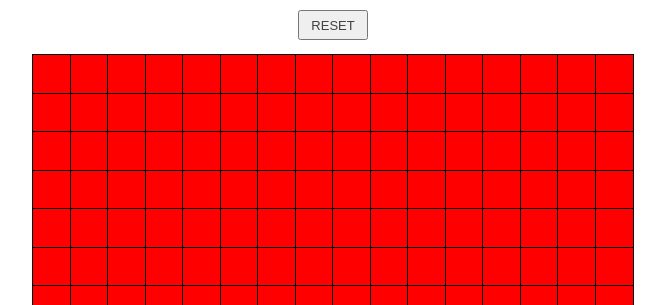
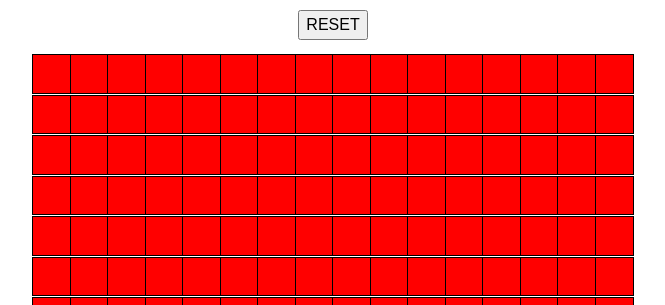
Before and after one commit to Jaharri/etch-a-sketch, a plain HTML site: page index.html in a window 1280 px wide. Shown: the top 305 px of the page, without its empty margins (307-972 px from the left). Drawn offline with Linux system fonts and the light colour scheme.

Commit message:
Need to fix grid height

```diff
--- a/js/etchasketch.js
+++ b/js/etchasketch.js
@@ -10,7 +10,11 @@ function draw(){
 	});
 }
 
-
+function checkNumber(){
+	while (Math.sqrt(blockcount) > 45){
+			blockcount = Math.pow(prompt("Please select a number between 1 and 45."), 2);
+	}
+}
 
 $(document).ready(function(){
 	$wrapper = $(".wrapper");
@@ -21,8 +25,9 @@ $(document).ready(function(){
 	$reset = $("#reset");
 	$reset.click(function(){
 //Some boxcount math -- Math.pow(prompt("How many squares per side?"), 2);
-		blockcount = Math.pow(prompt("How many squares per side?"), 2);
-		var blocksize = 1200 / blockcount;
+		blockcount = Math.pow(prompt("How many squares per side? (1-45)"), 2);
+		checkNumber();
+		var blocksize = 600 / Math.sqrt(blockcount);
 		$wrapper.empty();
 		makeGrid();
 		$block = $(".block");
--- a/style.css
+++ b/style.css
@@ -1,17 +1,16 @@
 *{
-	font-family: arial,sans-serif;
-	font-size: 13px;
-	color: #404040;
-	margin: 0;
-	padding: 0;
+	margin:0;
+	padding:0;
+	font-size:100%;
+	line-height:1.5;
 }
 
 .wrapper {
 	width: 600px;
-	height: 608px;
+	height: 600px;
 	margin: 5px auto;
-	background-color: #00ff00;
-	outline: 1px solid #000;
+	background-color: #fff;
+	line-height: 100%;
 }
 
 #buttonwrapper {
@@ -30,9 +29,8 @@
 	height: 37.5px;
 	background-color: #ff0000;
 	display: inline-block;
-	border: 0px solid #000;
 	outline: 1px solid #000;
-	margin-bottom: -2px;
+	margin: 0px auto;
 }
 
 
```
